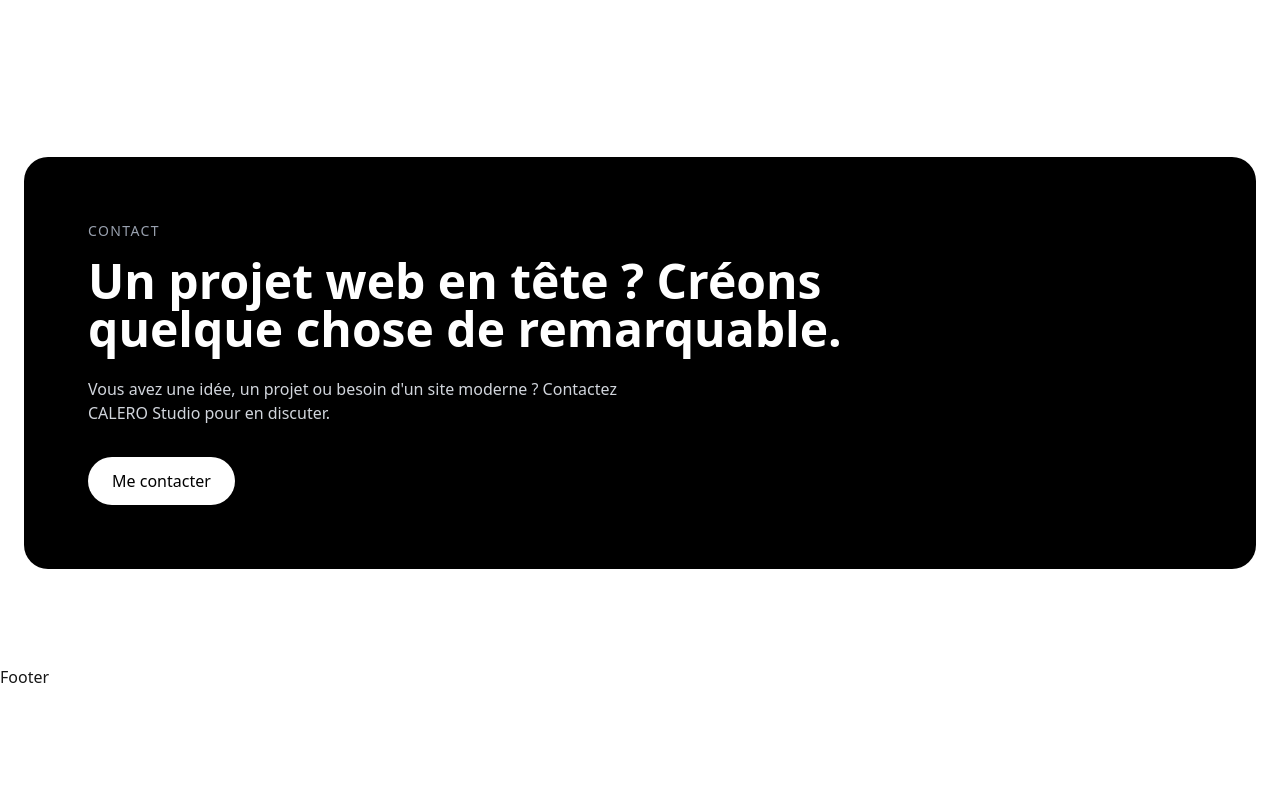
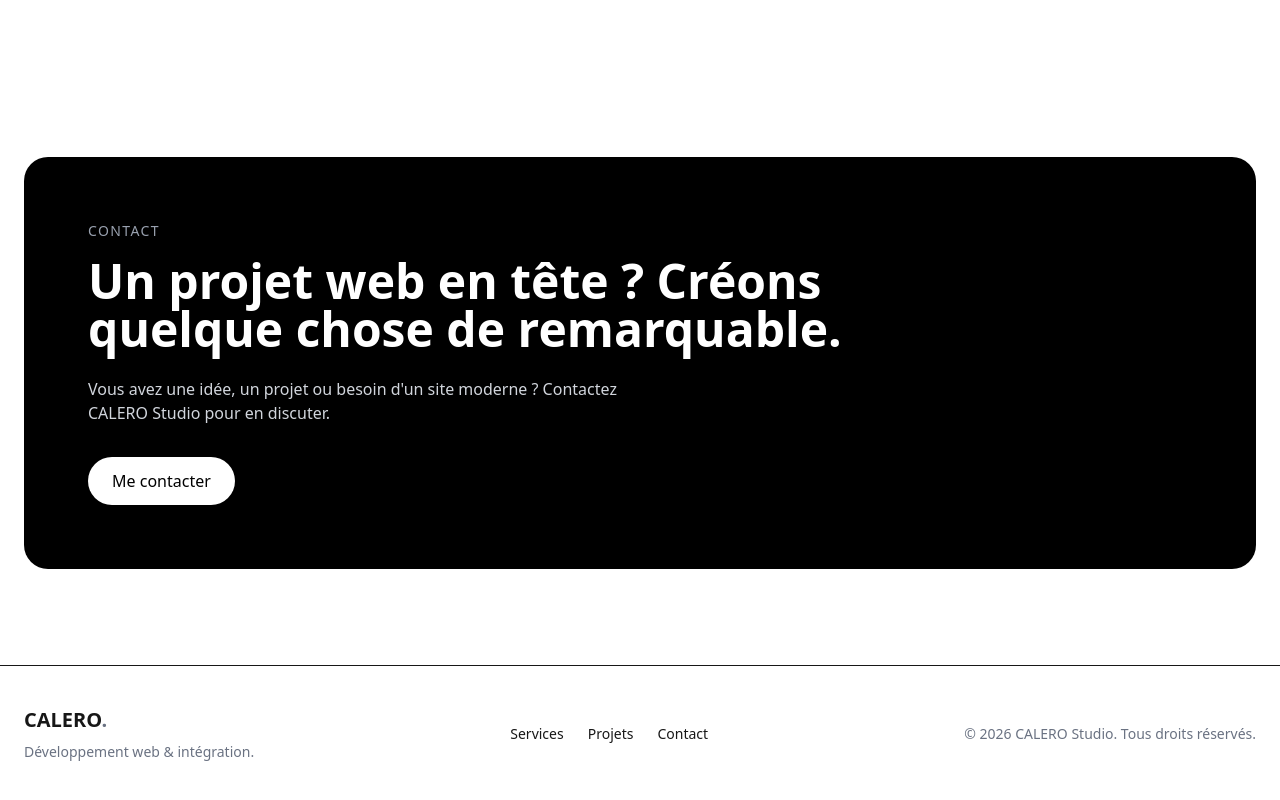
Before and after one commit to IM-LRC/calero-studio, a Next.js app: page / in a window 1280 px wide. Shown: the part 1892-2692 px from the top of the page. Before the commit the page ends 2581 px from the top, so only its background shows below. Built offline with nearby package versions, Linux system fonts and the light colour scheme.

Commit message:
Create footer section

```diff
--- a/src/components/Footer.tsx
+++ b/src/components/Footer.tsx
@@ -1,4 +1,37 @@
-export const Footer = () => {
-  return <div>Footer</div>;
+const Footer = () => {
+  return (
+    <footer className="border-t py-10">
+      <div className="mx-auto flex max-w-7xl flex-col items-center justify-between gap-6 px-6 md:flex-row">
+        <div>
+          <h3 className="text-xl font-bold">
+            CALERO<span className="text-gray-500">.</span>
+          </h3>
+
+          <p className="mt-2 text-sm text-gray-500">
+            Développement web & intégration.
+          </p>
+        </div>
+
+        <nav className="flex gap-6 text-sm">
+          <a href="#services" className="hover:opacity-70 transition">
+            Services
+          </a>
+
+          <a href="#projects" className="hover:opacity-70 transition">
+            Projets
+          </a>
+
+          <a href="#contact" className="hover:opacity-70 transition">
+            Contact
+          </a>
+        </nav>
+
+        <p className="text-sm text-gray-500">
+          © {new Date().getFullYear()} CALERO Studio. Tous droits réservés.
+        </p>
+      </div>
+    </footer>
+  );
 };
+
 export default Footer;
```
